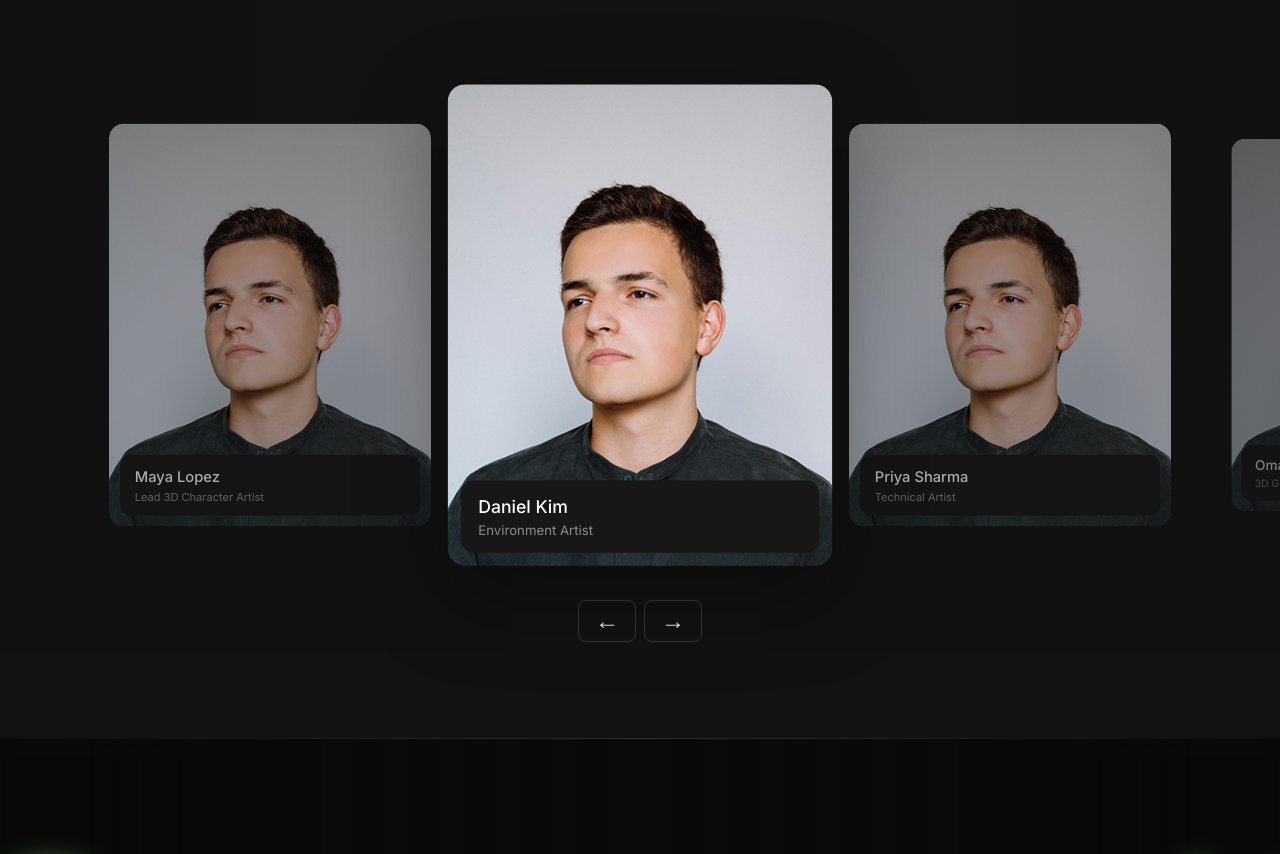
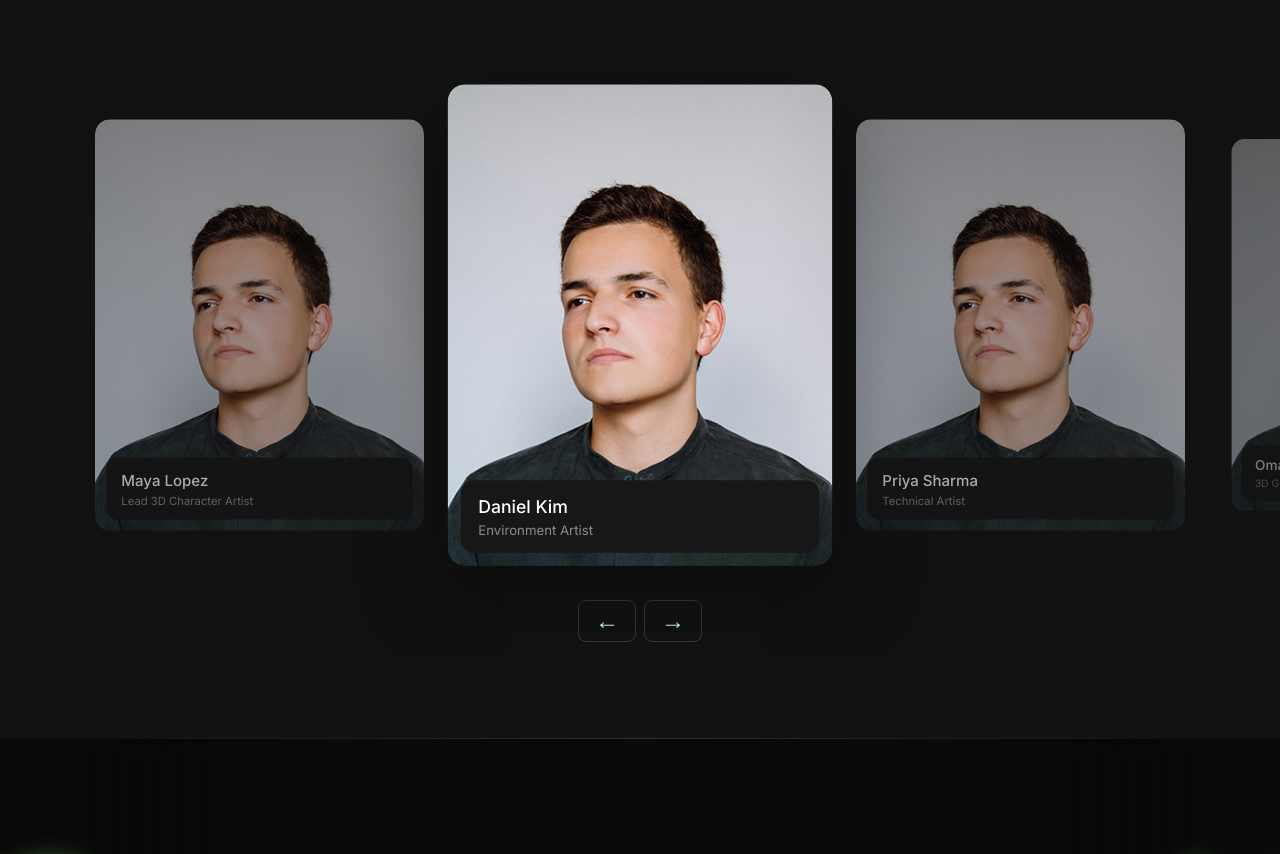
Before and after one commit to nithulcr/quadbreak, a Next.js app: page /about in a window 1280 px wide. Shown: the part 5697-6551 px from the top of the page. Built offline with nearby package versions, Linux system fonts and the light colour scheme.

Commit message:
weaaaaaaaa

```diff
--- a/src/app/globals.css
+++ b/src/app/globals.css
@@ -1391,9 +1391,15 @@
 .team-swiper .swiper-slide-prev,
 .team-swiper .swiper-slide-next {
   opacity: 0.65;
-  transform: scale(0.92);
+  transform: scale(0.94);
 }
+.team-swiper .swiper-slide-prev {
+transform-origin: left center;
+}
+.team-swiper .swiper-slide-next {
+ transform-origin: right center;
 
+}
 .team-swiper .swiper-slide-active .team-card {
   box-shadow: 0 25px 80px rgba(0, 0, 0, 0.35);
 }
```
